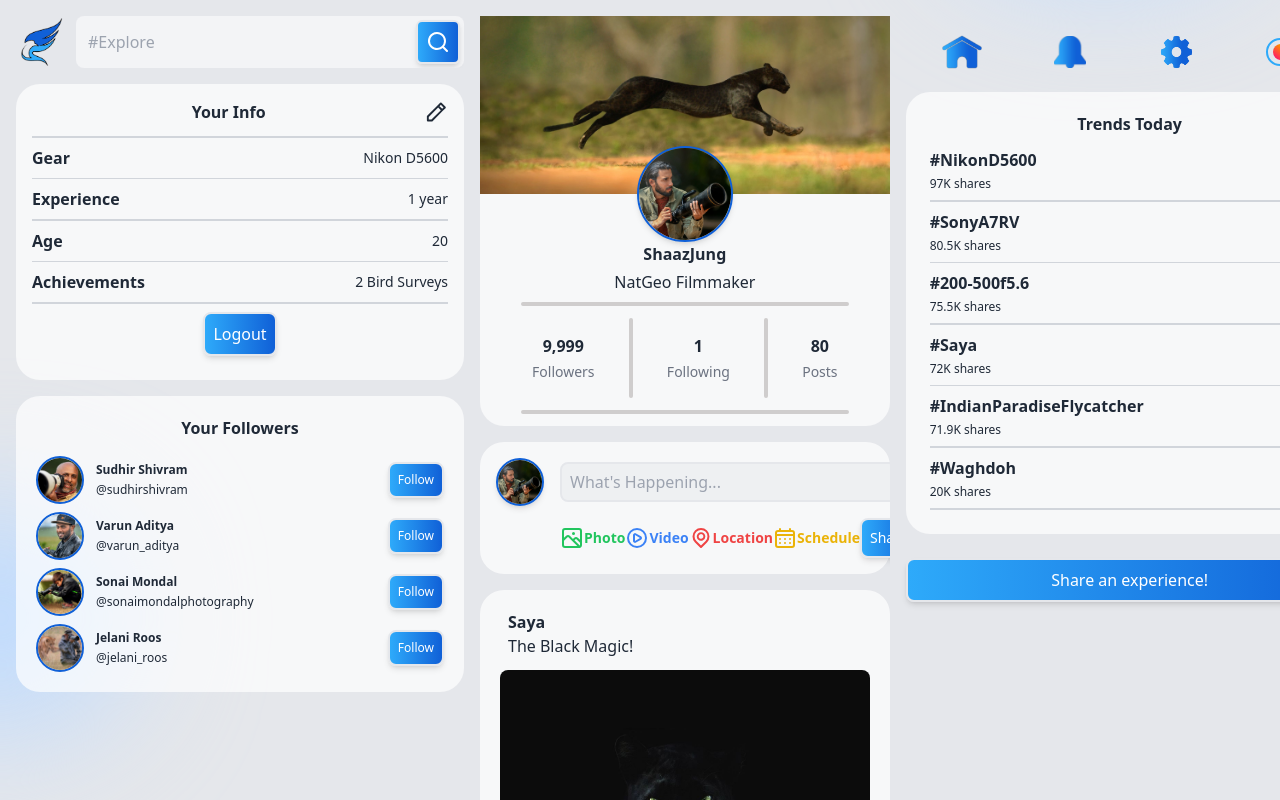
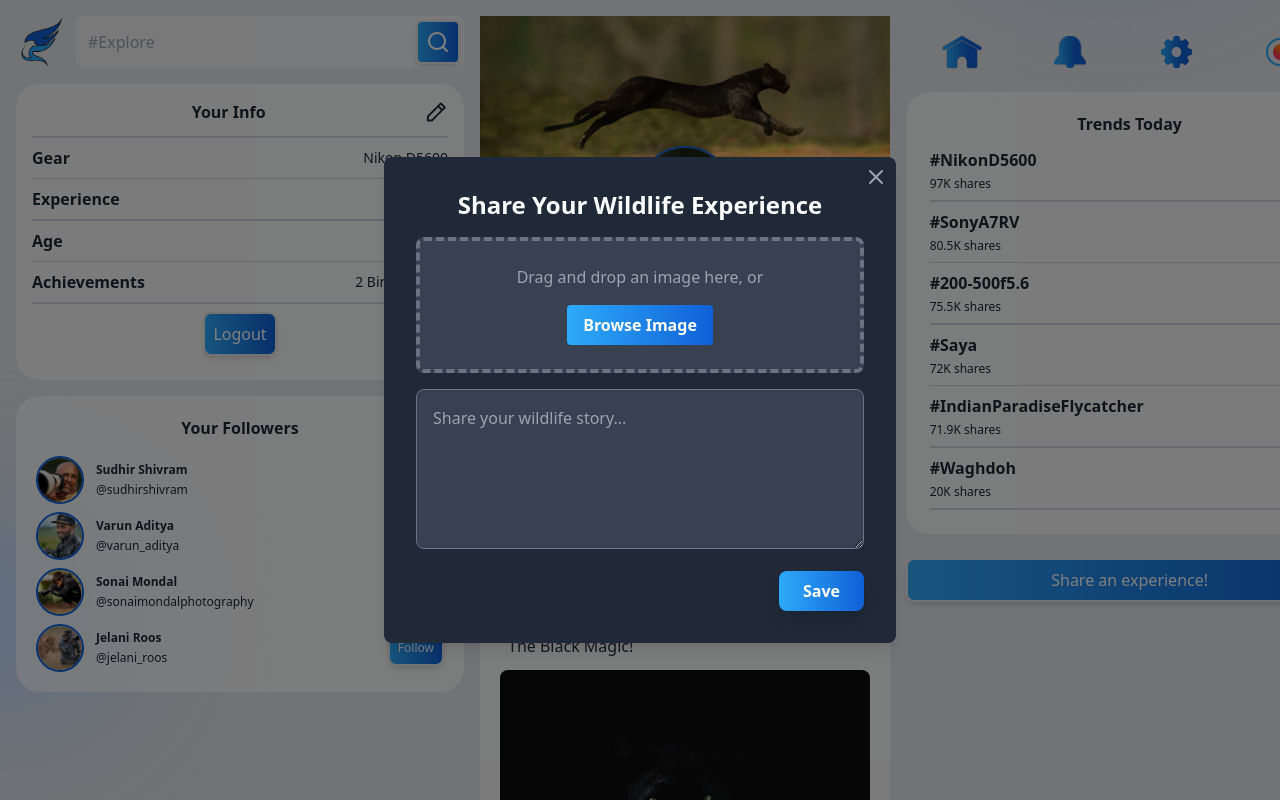
Before and after one commit to SwanandD121/FeatherPerfect_fe, a React (Create React App) app: page /profile in a window 1280 px wide. Both pictures are taken after a click on the button "Share an experience!". Shown: the top 800 px of the page. Built offline with nearby package versions, Linux system fonts and the light colour scheme.

Commit message:
[enhancement]: Implement the "Share an experience!" button functionality
Implement the "Share an experience!" button functionality

```diff
--- /dev/null
+++ b/src/Components/ExperienceModal/ExperienceModal.css
@@ -0,0 +1,120 @@
+/* ExperienceModal.css */
+
+.fixed {
+    position: fixed;
+}
+
+.inset-0 {
+    top: 0;
+    right: 0;
+    bottom: 0;
+    left: 0;
+}
+
+.z-50 {
+    z-index: 50;
+}
+
+.flex {
+    display: flex;
+}
+
+.items-center {
+    align-items: center;
+}
+
+.justify-center {
+    justify-content: center;
+}
+
+.bg-black {
+    background-color: rgba(0, 0, 0, 0.5);
+}
+
+.bg-gray-800 {
+    background-color: #2d2d2d; /* Darker background for modal */
+}
+
+.bg-gray-700 {
+    background-color: #383838; /* Slightly lighter for input areas */
+}
+
+.rounded-lg {
+    border-radius: 0.5rem;
+}
+
+.shadow-lg {
+    box-shadow: 0 10px 15px rgba(0, 0, 0, 0.2);
+}
+
+.transition-all {
+    transition: all 0.3s ease;
+}
+
+.duration-200 {
+    transition-duration: 0.2s;
+}
+
+.hover\:scale-105:hover {
+    transform: scale(1.05);
+}
+
+.text-white {
+    color: #ffffff;
+}
+
+.text-gray-400 {
+    color: #b0b0b0;
+}
+
+.text-gray-500 {
+    color: #a0a0a0;
+}
+
+.border-dashed {
+    border-style: dashed;
+}
+
+.border-gray-500 {
+    border-color: #7e7e7e;
+}
+
+.border-4 {
+    border-width: 4px;
+}
+
+.p-6 {
+    padding: 1.5rem;
+}
+
+.p-8 {
+    padding: 2rem;
+}
+
+.mb-4 {
+    margin-bottom: 1rem;
+}
+
+.h-40 {
+    height: 10rem;
+}
+
+.w-full {
+    width: 100%;
+}
+
+.max-w-lg {
+    max-width: 32rem; /* Set max width for the modal */
+}
+
+.cursor-pointer {
+    cursor: pointer;
+}
+
+.rounded-lg {
+    border-radius: 0.375rem;
+}
+
+.bg-gradient-to-r {
+    background-image: linear-gradient(to right, #2eaafa, #1060d7);
+}
--- /dev/null
+++ b/src/Components/ExperienceModal/ExperienceModal.jsx
@@ -0,0 +1,93 @@
+import React, { useState } from 'react';
+
+const ExperienceModal = ({ isOpen, onClose }) => {
+  const [image, setImage] = useState(null);
+  const [story, setStory] = useState("");
+
+  const handleDrop = (e) => {
+    e.preventDefault();
+    const file = e.dataTransfer.files[0];
+    if (file) {
+      setImage(URL.createObjectURL(file));
+    }
+  };
+
+  const handleDragOver = (e) => {
+    e.preventDefault();
+  };
+
+  const handleFileSelect = (e) => {
+    const file = e.target.files[0];
+    if (file) {
+      setImage(URL.createObjectURL(file));
+    }
+  };
+
+  const handleSave = () => {
+    // Add logic to save the story and image
+    console.log("Story:", story);
+    console.log("Image:", image);
+    onClose();
+  };
+
+  if (!isOpen) return null;
+
+  return (
+    <div className="fixed inset-0 z-50 flex items-center justify-center bg-black bg-opacity-50"> {/* Dark overlay */}
+      <div className="relative w-full max-w-lg p-8 bg-gray-800 rounded-lg shadow-lg"> {/* Modal background */}
+        <h2 className="text-2xl font-bold text-center mb-4 text-white">Share Your Wildlife Experience</h2>
+
+        {/* Drag and Drop Area */}
+        <div
+          className="border-4 border-dashed border-gray-500 p-6 rounded-lg mb-4 transition-all duration-200 hover:shadow-lg hover:border-blue-500 cursor-pointer bg-gray-700" /* Lighter background */
+          onDrop={handleDrop}
+          onDragOver={handleDragOver}
+        >
+          {image ? (
+            <img src={image} alt="Preview" className="w-full h-60 object-cover rounded-lg" />
+          ) : (
+            <div className="flex flex-col items-center justify-center h-full text-gray-400">
+              <p>Drag and drop an image here, or</p>
+              <label className="bg-gradient-to-r from-[#2eaafa] to-[#1060d7] text-white font-bold py-2 px-4 rounded mt-4 cursor-pointer">
+                Browse Image
+                <input
+                  type="file"
+                  className="hidden"
+                  accept="image/*"
+                  onChange={handleFileSelect}
+                />
+              </label>
+            </div>
+          )}
+        </div>
+
+        {/* Story Input */}
+        <textarea
+          value={story}
+          onChange={(e) => setStory(e.target.value)}
+          placeholder="Share your wildlife story..."
+          className="w-full p-4 mb-4 h-40 border border-gray-500 rounded-lg focus:outline-none focus:ring-2 focus:ring-blue-500 bg-gray-700 text-white" /* Lighter background */
+        ></textarea>
+
+        {/* Save Button */}
+        <div className="flex justify-end">
+          <button
+            onClick={handleSave}
+            className="bg-gradient-to-r from-[#2eaafa] to-[#1060d7] text-white font-bold py-2 px-6 rounded-lg shadow-lg transition-all duration-300 hover:scale-105 focus:outline-none focus:ring-2 focus:ring-blue-500"
+          >
+            Save
+          </button>
+        </div>
+
+        {/* Close Button */}
+        <button onClick={onClose} className="absolute top-2 right-2 text-gray-400 hover:text-gray-300">
+          <svg xmlns="http://www.w3.org/2000/svg" fill="none" viewBox="0 0 24 24" strokeWidth="2" stroke="currentColor" className="w-6 h-6">
+            <path strokeLinecap="round" strokeLinejoin="round" d="M6 18L18 6M6 6l12 12" />
+          </svg>
+        </button>
+      </div>
+    </div>
+  );
+};
+
+export default ExperienceModal;
--- a/src/Components/RightSide/RightSide.jsx
+++ b/src/Components/RightSide/RightSide.jsx
@@ -8,12 +8,16 @@ import { Link } from 'react-router-dom';
 import './RightSide.css';
 import NotificationModal from '../NotificationModal/NotificationModal';
 import SettingsModal from '../SettingsModal/SettingsModal'; // Import SettingsModal
+import ExperienceModal from '../ExperienceModal/ExperienceModal'; // Import ExperienceModal
+
 
 const RightSide = () => {
   const [theme, setTheme] = useState(null);
   const [modalOpened, setModalOpened] = useState(false);
   const [notiModalOpened, setNotiModalOpened] = useState(false);
   const [settingsModalOpened, setSettingsModalOpened] = useState(false); // State for SettingsModal
+  const [experienceModalOpened, setExperienceModalOpened] = useState(false); // State for ExperienceModal
+
 
   useEffect(() => {
     if (window.matchMedia('(prefers-color-scheme: dark)').matches) {
@@ -53,16 +57,27 @@ const RightSide = () => {
 
       <TrendCard />
 
-      <button
+      {/* <button
         onClick={() => setModalOpened(true)}
         className="text-white bg-gradient-to-r from-[#2eaafa] to-[#1060d7] p-2 rounded-lg shadow-md border-2 hover:border-2 dark:border-2 dark:border-black/90 dark:hover:border-[#2eaafa] hover:border-[#2eaafa] hover:bg-gradient-to-l hover:from-transparent hover:to-transparent hover:text-[#297eff] hover:cursor-pointer"
       >
         Share an experience!
-      </button>
+      </button> */}
+
+<button
+  onClick={() => setExperienceModalOpened(true)} // Open ExperienceModal
+  className="text-white bg-gradient-to-r from-[#2eaafa] to-[#1060d7] p-2 rounded-lg shadow-md border-2 hover:border-2 dark:border-2 dark:border-black/90 dark:hover:border-[#2eaafa] hover:border-[#2eaafa] hover:bg-gradient-to-l hover:from-transparent hover:to-transparent hover:text-[#297eff] hover:cursor-pointer"
+>
+  Share an experience!
+</button>
+
 
       <ShareModal modalOpened={modalOpened} setModalOpened={setModalOpened} />
       <NotificationModal modalOpened={notiModalOpened} setModalOpened={setNotiModalOpened} />
       <SettingsModal isOpen={settingsModalOpened} onClose={() => setSettingsModalOpened(false)} /> {/* Add SettingsModal */}
+      <ExperienceModal isOpen={experienceModalOpened} onClose={() => setExperienceModalOpened(false)} // Close the modal
+/>
+
     </div>
   );
 };
```
